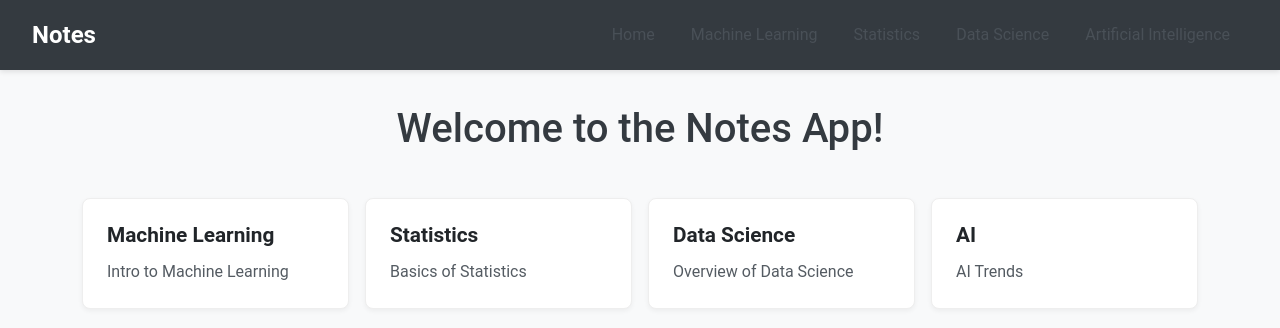
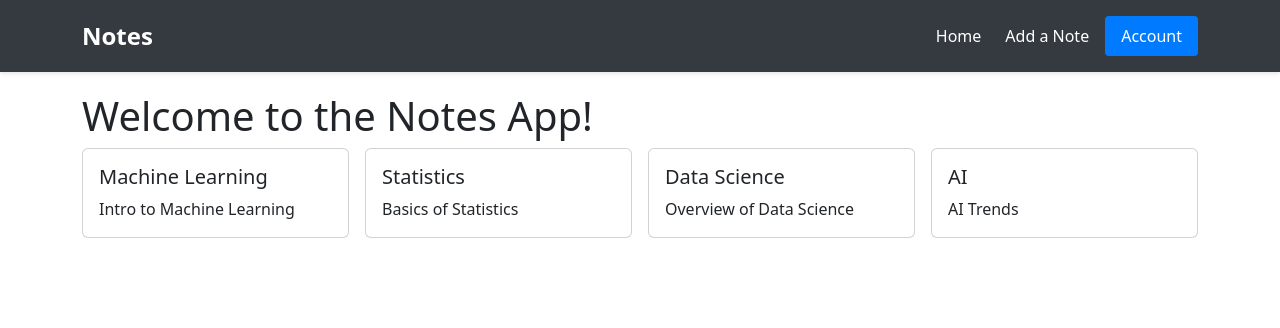
Before and after one commit to Serzh-byte/Note-making-website, a Django app: page / in a window 1280 px wide. Shown: the top 328 px of the page. Run offline with Django 5.2, Linux system fonts and the light colour scheme.

Commit message:
Updates so far

```diff
--- a/notes/notes/templates/notes/base.html
+++ b/notes/notes/templates/notes/base.html
@@ -1,25 +1,33 @@
 <!DOCTYPE html>
 <html lang="en">
+{% load static %}  <!-- ADD THIS LINE -->
 <head>
     <title>{% block title %}{% endblock %}</title>
-    {% load static %}
-    <link href="https://cdn.jsdelivr.net/npm/bootstrap@5.3.1/dist/css/bootstrap.min.css" rel="stylesheet">
+    <link href="https://cdn.jsdelivr.net/npm/bootstrap@5.3.2/dist/css/bootstrap.min.css" rel="stylesheet">
+    <script src="https://cdn.jsdelivr.net/npm/bootstrap@5.3.2/dist/js/bootstrap.bundle.min.js"></script>
     <link rel="stylesheet" href="{% static 'css/base.css' %}">
-    {% block css %}
+    {% block additional_css %}
     {% endblock %}
 </head>
 <body>
-    <nav class="navbar navbar-expand navbar-dark">
-        <div class="container-fluid">  <!-- Added for better navbar alignment -->
-            <a href="#" class="navbar-brand">Notes</a>
-            <div class="collapse navbar-collapse">
-                <ul class="navbar-nav ms-auto">  <!-- Use ms-auto to push to right -->
-                   <li class="nav-item"><a href="#" class="nav-link">Home</a></li>
-                   <li class="nav-item"><a href="#" class="nav-link">Machine Learning</a></li>
-                   <li class="nav-item"><a href="#" class="nav-link">Statistics</a></li>
-                   <li class="nav-item"><a href="#" class="nav-link">Data Science</a></li>
-                   <li class="nav-item"><a href="#" class="nav-link">Artificial Intelligence</a></li>
-               </ul>
+    <nav class="navbar navbar-expand-lg navbar-dark">
+        <div class="container">
+            <a class="navbar-brand" href="#">Notes</a>
+            <button class="navbar-toggler" type="button" data-bs-toggle="collapse" data-bs-target="#navbarNav" aria-controls="navbarNav" aria-expanded="false" aria-label="Toggle navigation">
+                <span class="navbar-toggler-icon"></span>
+            </button>
+            <div class="collapse navbar-collapse" id="navbarNav">
+                <ul class="navbar-nav ms-auto">
+                    <li class="nav-item">
+                        <a class="nav-link" href="{% url 'home' %}">Home</a>
+                    </li>
+                    <li class="nav-item">
+                        <a class="nav-link" href="{% url 'add_note' %}">Add a Note</a>
+                    </li>
+                    <li class="nav-item">
+                        <a href="#" class="account-button">Account</a>
+                    </li>
+                </ul>
             </div>
         </div>
     </nav>
--- a/notes/notes/urls.py
+++ b/notes/notes/urls.py
@@ -21,4 +21,5 @@
 urlpatterns = [
     path('admin/', admin.site.urls),
     path('', views.home, name='home'),
+    path('add_note/', views.add_note, name='add_note')
 ]
--- a/notes/notes/views.py
+++ b/notes/notes/views.py
@@ -8,3 +8,6 @@
     topics_texts = zip(topics, texts)  # Creating pairs of topic and text
 
     return render(request, 'notes/home.html', {'topics_texts': topics_texts})
+
+def add_note(request):
+    return render(request, 'notes/add_note.html')
--- a/notes/static/css/base.css
+++ b/notes/static/css/base.css
@@ -1,37 +1,63 @@
-body, html {
-    background-color: #f8f9fa; /* Very light grey background */
-    font-family: 'Roboto', sans-serif;
-}
-
+/* Ensure consistency for navbar items */
 .nav-item {
     display: flex;
+    align-items: center; /* Align items vertically */
     gap: 10px;
-    padding: 5px 10px;
+    padding: 0;
 }
 
 .nav-item .nav-link {
-    color: #495057; /* Darker grey for links */
+    color: #fff; /* Set link color to white */
     transition: color 0.3s ease;
+    padding: 0.5rem 1rem; /* Use rem units for better scaling */
+    border-radius: 0.25rem; /* Add a small border radius */
 }
 
 .nav-item .nav-link:hover {
-    color: #007bff; /* Hover color remains the same */
+    background-color: rgba(255, 255, 255, 0.1); /* Light grey on hover */
+    color: #adb5bd;
 }
 
 .navbar-brand {
-    display: flex;
-    font-size: 1.5rem;
+    font-size: 1.5rem; /* Adjust font-size */
     font-weight: bold;
-    color: #fff; /* Keep brand white */
+    color: #fff;
 }
 
 .navbar {
-    padding: 10px 20px;
+    padding: 0.8rem 1rem; /* Adjust padding */
     align-items: center;
-    background-color: #343a40; /* Keep the darker navbar for contrast */
-    box-shadow: 0 2px 5px rgba(0, 0, 0, 0.1); /* Reduce shadow */
+    background-color: #343a40;
+    box-shadow: 0 2px 4px rgba(0, 0, 0, 0.1);
+    margin-bottom: 20px;
 }
 
-.container {
-    padding-top: 20px;
+/* Account button alignment */
+.navbar .account-button {
+    color: #fff;
+    background-color: #007bff; /* Blue background */
+    border: none;
+    padding: 0.5rem 1rem; /* Adjust padding */
+    border-radius: 0.25rem;
+    transition: all 0.3s ease;
+    text-align: center;
+    text-decoration: none; /* Remove underline from link */
+    display: inline-block; /* To keep the button on one line */
 }
+
+.navbar .account-button:hover {
+    background-color: #0056b3;
+}
+
+/* Align navbar items horizontally */
+.navbar .navbar-nav {
+    display: flex;
+    align-items: center;
+    margin-left: auto; /* Push the "Account" button to the right */
+    gap: 0.5rem; /* Add spacing between items */
+}
+
+/* Mobile menu button adjustment */
+.navbar-toggler {
+    border: none; /* remove the border on the toggle button */
+}
```
Also changed, not shown: notes/notes/templates/notes/add_note.html (added, +21 -0 lines), notes/static/css/add_note.css (added, +56 -0 lines).
